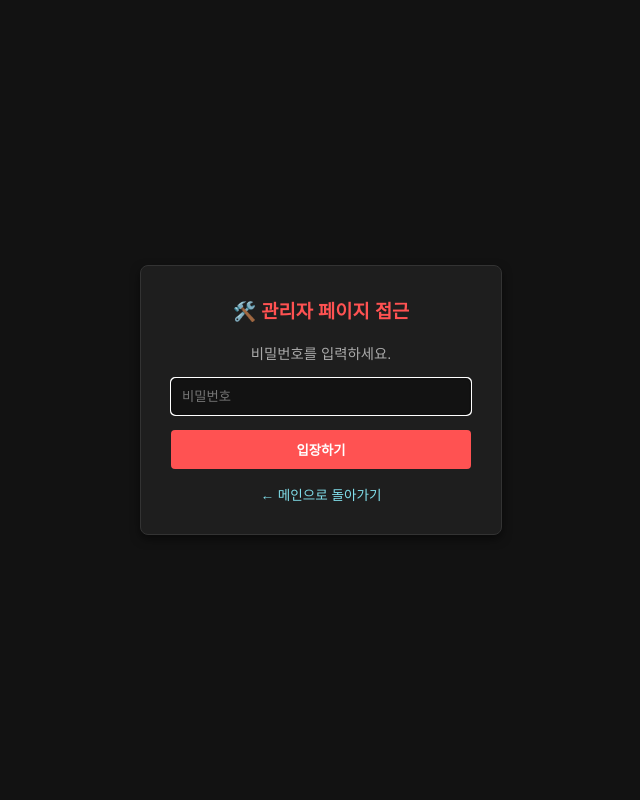
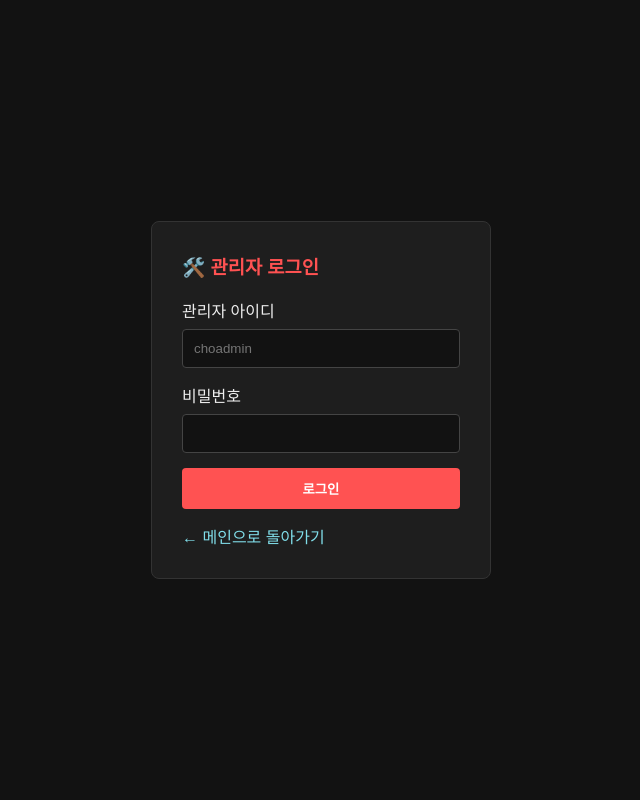
Before and after one commit to choboinfra/my-web-site, a PHP site: page /admin_login.php in a window 1280 px wide. Shown: the whole page, without its empty margins (319-959 px from the left). Run offline with PHP 8.4, Linux system fonts and the light colour scheme.

Commit message:
Integrate persistent admin account login

```diff
--- a/admin_login.php
+++ b/admin_login.php
@@ -1,53 +1,131 @@
 <?php
-if (session_status() === PHP_SESSION_NONE) { session_start(); }
+if (session_status() === PHP_SESSION_NONE) {
+    session_start();
+}
 
-// [설정] 관리자 암호 (원하시는 비밀번호로 변경 가능합니다, 예: '조승훈')
-$admin_password = "G2271207112!";
-
-$error = "";
+$account_file = '/var/lib/site-live/admin_accounts.json';
+$legacy_password = 'G2271207112!';
+$error = '';
 
 if ($_SERVER['REQUEST_METHOD'] === 'POST') {
-    $input_pw = trim($_POST['admin_pw'] ?? '');
+    $username = trim((string)($_POST['username'] ?? ''));
+    $password = (string)($_POST['admin_pw'] ?? '');
 
-    if ($input_pw === $admin_password) {
-        $_SESSION['admin_logged_in'] = true; // 관리자 인증 통행증 부여
-        header('Location: filemanager.php'); // 인증 성공 시 파일매니저로 이동
+    $authenticated = false;
+
+    // 기존 비밀번호 방식 유지
+    if ($username === '' && hash_equals($legacy_password, $password)) {
+        $authenticated = true;
+    }
+
+    // 계정 파일 기반 로그인
+    if (!$authenticated && $username !== '' && is_readable($account_file)) {
+        $json = file_get_contents($account_file);
+        $data = json_decode($json ?: '', true);
+
+        if (is_array($data) && isset($data['users']) &&
+            is_array($data['users'])) {
+            foreach ($data['users'] as $user) {
+                if (
+                    isset($user['username'], $user['password_hash']) &&
+                    strcasecmp((string)$user['username'], $username) === 0 &&
+                    password_verify($password, (string)$user['password_hash'])
+                ) {
+                    $authenticated = true;
+                    break;
+                }
+            }
+        }
+    }
+
+    if ($authenticated) {
+        session_regenerate_id(true);
+        $_SESSION['admin_logged_in'] = true;
+        header('Location: filemanager.php');
         exit;
-    } else {
-        $error = "비밀번호가 틀렸습니다!";
     }
+
+    $error = '아이디 또는 비밀번호가 올바르지 않습니다.';
 }
 ?>
 <!DOCTYPE html>
 <html lang="ko">
 <head>
 <meta charset="UTF-8">
-    <title>관리자 인증</title>
+<meta name="viewport" content="width=device-width, initial-scale=1">
+<title>관리자 로그인</title>
 <style>
-        body { font-family: sans-serif; background: #121212; color: #e0e0e0; display: flex; justify-content: center; align-items: center; height: 100vh; margin: 0; }
-        .login-box { background: #1e1e1e; padding: 30px; border: 1px solid #333; border-radius: 8px; width: 300px; text-align: center; box-shadow: 0 4px 10px rgba(0,0,0,0.5); }
+body {
+    font-family: sans-serif;
+    background: #121212;
+    color: #eee;
+    display: flex;
+    justify-content: center;
+    align-items: center;
+    min-height: 100vh;
+    margin: 0;
+    padding: 16px;
+    box-sizing: border-box;
+}
+.login-box {
+    background: #1e1e1e;
+    padding: 30px;
+    border: 1px solid #333;
+    border-radius: 8px;
+    width: 100%;
+    max-width: 340px;
+    box-sizing: border-box;
+}
 h3 { color: #ff5252; margin-top: 0; }
-        input { width: 100%; padding: 10px; box-sizing: border-box; background: #121212; border: 1px solid #444; color: #fff; border-radius: 4px; margin-bottom: 15px; }
-        button { background: #ff5252; color: #fff; font-weight: bold; border: none; padding: 10px; width: 100%; cursor: pointer; border-radius: 4px; }
-        button:hover { background: #ff1744; }
-        .error { color: #ff5252; font-size: 0.85em; margin-bottom: 10px; }
-        .back-link { display: block; margin-top: 15px; color: #80deea; font-size: 0.85em; text-decoration: none; }
-        .back-link:hover { text-decoration: underline; }
+input {
+    width: 100%;
+    padding: 11px;
+    box-sizing: border-box;
+    background: #121212;
+    border: 1px solid #444;
+    color: #fff;
+    border-radius: 4px;
+    margin: 7px 0 15px;
+}
+button {
+    background: #ff5252;
+    color: #fff;
+    font-weight: bold;
+    border: none;
+    padding: 11px;
+    width: 100%;
+    cursor: pointer;
+    border-radius: 4px;
+}
+.error { color: #ff7777; }
+.back-link {
+    display: block;
+    margin-top: 15px;
+    color: #80deea;
+    text-decoration: none;
+}
 </style>
 </head>
 <body>
 <div class="login-box">
-        <h3>🛠️ 관리자 페이지 접근</h3>
-        <p style="font-size: 0.9em; color: #aaa;">비밀번호를 입력하세요.</p>
+    <h3>🛠️ 관리자 로그인</h3>
 
-        <?php if (!empty($error)): ?>
-            <div class="error"><?= $error ?></div>
+    <?php if ($error !== ''): ?>
+        <p class="error"><?= htmlspecialchars($error, ENT_QUOTES, 'UTF-8') ?></p>
     <?php endif; ?>
 
-        <form method="POST">
-            <input type="password" name="admin_pw" placeholder="비밀번호" required autofocus>
-            <button type="submit">입장하기</button>
+    <form method="POST" autocomplete="on">
+        <label for="username">관리자 아이디</label>
+        <input id="username" name="username"
+               autocomplete="username" placeholder="choadmin">
+
+        <label for="admin_pw">비밀번호</label>
+        <input id="admin_pw" type="password" name="admin_pw"
+               autocomplete="current-password" required>
+
+        <button type="submit">로그인</button>
     </form>
+
     <a href="index.php" class="back-link">← 메인으로 돌아가기</a>
 </div>
 </body>
```
Also changed, not shown: login.php (+18 -0 lines). Lines whose indentation alone changed are shown as unchanged.
